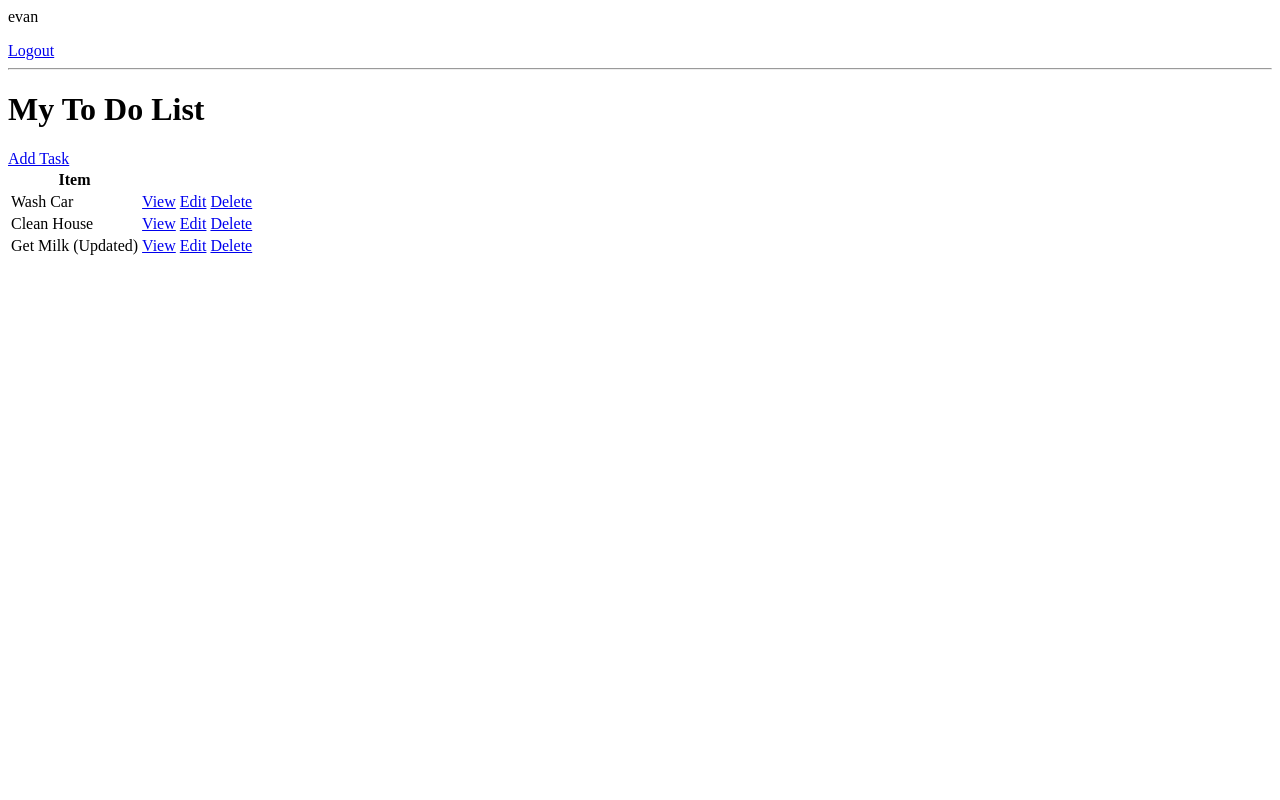
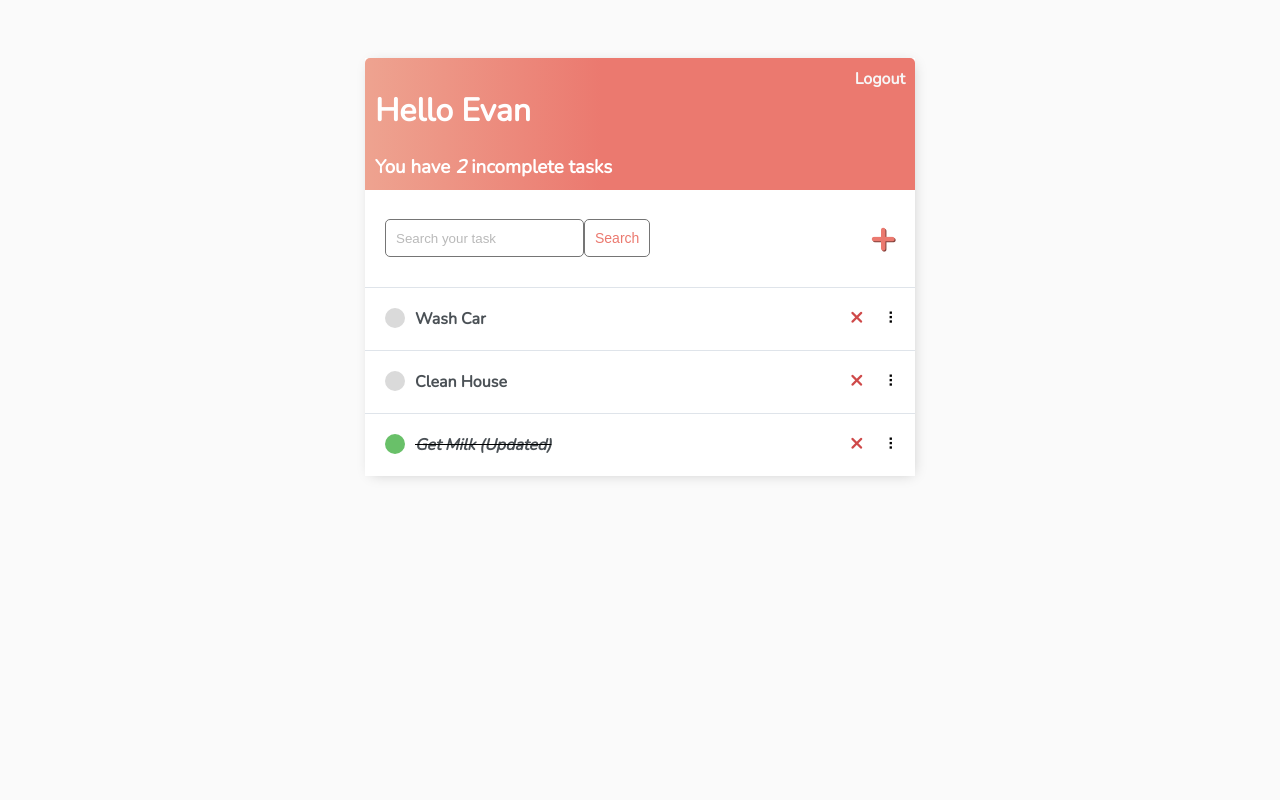
Before and after one commit to Eleaus-Hossain-Evan/ToDo-Lsit-by-Django, a Django app: page / in a window 1280 px wide. Run offline with Django 3.2, Linux system fonts and the light colour scheme; a user stored in the database is signed in; data comes from the database, SQL or seed files in the repository; both versions use the stored data as it was after the commit.

Commit message:
Project Finished

```diff
--- /dev/null
+++ b/base/templates/base/main.html
@@ -0,0 +1,210 @@
+<!DOCTYPE html>
+<html lang="en">
+
+<head>
+    <meta charset="utf-8">
+    <meta name="description"
+        content="This is to do list implemented using Django by Dennis Ivy who is a full stack web developer.">
+
+    <meta http-equiv="X-UA-Compatible" content="IE=edge">
+    <title>To Do Items</title>
+    <meta name="description" content="">
+    <meta name="viewport" content="width=device-width, initial-scale=1">
+
+    <link rel="preconnect" href="https://fonts.gstatic.com">
+    <link href="https://fonts.googleapis.com/css2?family=Nunito:wght@200&display=swap" rel="stylesheet">
+
+    <style>
+        body {
+            background-color: #FAFAFA;
+            font-family: 'Nunito', sans-serif;
+            padding-top: 50px;
+        }
+
+        h1,
+        h2,
+        h3,
+        h4,
+        h5,
+        h6,
+            {
+            font-family: 'Raleway', sans-serif;
+        }
+
+        a,
+        p {
+            color: #4b5156
+        }
+
+        a {
+            font-weight: 600;
+        }
+
+        .container {
+            max-width: 550px;
+            margin: auto;
+            background-color: #fff;
+            -webkit-box-shadow: 2px 2px 13px -4px rgba(0, 0, 0, 0.21);
+            box-shadow: 2px 2px 13px -4px rgba(0, 0, 0, 0.21);
+        }
+
+        input {
+            outline: none;
+            border: none;
+        }
+
+        .header-bar {
+            display: flex;
+            justify-content: space-between;
+            color: #fff;
+            padding: 10px;
+            border-radius: 5px 5px 0 0;
+            background: linear-gradient(90deg, #EEA390 0%, #EB796F 43%, #EB796F 100%);
+        }
+
+        .header-bar a {
+            color: rgb(247, 247, 247);
+            text-decoration: none;
+        }
+
+        .task-wrapper {
+            display: flex;
+            align-items: center;
+            justify-content: space-between;
+            background-color: #fff;
+            border-top: 1px solid #dfe4ea;
+            overflow: hidden;
+        }
+
+        .task-title {
+            display: flex;
+            padding: 20px;
+        }
+
+        .task-title a {
+            text-decoration: none;
+            color: #4b5156;
+            margin-left: 10px;
+        }
+
+        .task-complete-icon {
+            height: 20px;
+            width: 20px;
+            background-color: rgb(105, 192, 105);
+            border-radius: 50%;
+        }
+
+        .task-incomplete-icon {
+            height: 20px;
+            width: 20px;
+            background-color: rgb(218, 218, 218);
+            border-radius: 50%;
+        }
+
+        .delete-link {
+            text-decoration: none;
+            font-weight: 900;
+            color: #cf4949;
+            font-size: 22px;
+            line-height: 0;
+            padding: 20px 0px;
+        }
+
+        /*Handle Classes*/
+
+        .handle {
+            display: inline-block;
+            padding: 20px 16px;
+            cursor: grab;
+            user-select: none;
+        }
+
+        .handle:after,
+        .handle:before {
+            display: block;
+            content: "";
+        }
+
+        .handle:active,
+        .handle:active:before,
+        .handle:active:after {
+            cursor: grabbing;
+        }
+
+        .dropArea {
+            background-color: #f1f2f6;
+            color: black;
+            border: #ced6e0 1px solid;
+        }
+
+        .selectedTask {
+            opacity: 0.6;
+        }
+
+
+        #add-link {
+            color: #EB796F;
+            text-decoration: none;
+            font-size: 42px;
+            text-shadow: 1px 1px #81413b;
+        }
+
+        #search-add-wrapper {
+            display: flex;
+            justify-content: space-between;
+            align-items: center;
+            padding: 20px;
+        }
+
+        @media screen and (max-width:320px) {
+            #search-add-wrapper {
+                padding: 10px;
+            }
+        }
+
+        input[type=text],
+        input[type=password],
+        textarea {
+            border: 1px solid #757575;
+            border-radius: 5px;
+            padding: 10px;
+            width: 90%;
+        }
+
+        label {
+            padding-top: 10px !important;
+            display: block;
+        }
+
+        ::placeholder {
+            font-weight: 300;
+            opacity: 0.5;
+        }
+
+        .button {
+            border: 1px solid #757575;
+            background-color: #FFF;
+            color: #EB796F;
+            padding: 10px;
+            font-size: 14px;
+            border-radius: 5px;
+            cursor: pointer;
+            text-decoration: none;
+        }
+
+        .card-body {
+            padding: 20px;
+        }
+    </style>
+</head>
+
+<body>
+
+    <div class="container">
+        {% block content %} {% endblock content %}
+    </div>
+
+</body>
+
+
+</html>
--- a/base/templates/base/task_list.html
+++ b/base/templates/base/task_list.html
@@ -1,30 +1,51 @@
+{% extends 'base/main.html' %} {% block content %}
 
-{% if request.user.is_authenticated %}
+<div class="header-bar">
+    <div>
+        <h1>Hello {{request.user|title}}</h1>
+        <h3 style="margin:0">You have <i>{{count}}</i> incomplete task{{ count|pluralize:"s" }}</h3>
+    </div>
 
-<p>{{request.user}}</p>
-<a href="{% url 'logout' %}">Logout</a>
-{% else %}
-<a href="{% url 'login' %}">Login</a>
-{% endif %}
+    {% if request.user.is_authenticated %}
+    <a href="{% url 'logout' %}">Logout</a> {% else %}
+    <a href="{% url 'login' %}">Login</a> {% endif %}
+</div>
 
-<hr>
-<h1>My To Do List</h1>
-<a href="{% url 'task-create' %}">Add Task</a>
 
-<table>
-  <tr>
-    <th>Item</th>
-    <th></th>
-  </tr>
-  {% for task in tasks %}
-  <tr>
-    <td>{{task.title}}</td>
-    <td><a href="{% url 'task' task.id %}">View</a></td>
-    <td><a href="{% url 'task-update' task.id %}">Edit</a></td>
-    <td><a href="{% url 'task-delete' task.id %}">Delete</a></td>
-  </tr>
+<div id="search-add-wrapper">
+    <form method="GET" style="display: flex;">
+        <input type='text' name='search-area' placeholder="Search your task" value="{{search_input}}">
+        <input class="button" type="submit" value='Search'>
+    </form>
+    {% if tasks|length > 0 %}
+    <a id="add-link" href="{% url 'task-create' %}">&#x2b;</a>
+    {% endif %}
+</div>
 
-  {% empty %}
-  <h3>No Item in list</h3>
-  {% endfor %}
-</table>
+
+
+<div id="tasklist" class="task-items-wrapper">
+    {% for task in tasks %}
+    <div class="task-wrapper" data-position="{{task.pk}}">
+        <div class="task-title">
+            {% if task.complete %}
+            <div class="task-complete-icon"></div>
+            <i><s><a href="{% url 'task-update' task.id %}">{{task}}</a></s></i> {% else %}
+            <div class="task-incomplete-icon"></div>
+            <a href="{% url 'task-update' task.id %}">{{task}}</a> {% endif %}
+        </div>
+        <div class="task-controls">
+            <a class="delete-link" href="{% url 'task-delete' task.id %}">&#215;</a>
+            <span class="handle">&nbsp;&#10247;</span>
+        </div>
+    </div>
+
+    {% empty %}
+    <div style="text-align: center; padding-bottom: 10px; line-height: 1em;">
+        <h3>No new tasks are created.</h3>
+        <h3>Create a <a style="text-decoration: none; color: #e53935;" href="{% url 'task-create' %}">New task</a> ! </h3>
+    </div>
+    {% endfor %}
+</div>
+
+{% endblock content %}
--- a/base/urls.py
+++ b/base/urls.py
@@ -1,10 +1,11 @@
 from django.urls import path
-from .views import CustomLoginView, TaskList, TaskDetail, TaskCreate, TaskUpdate, TaskDelete
+from .views import CustomLoginView, RegisterPage, TaskList, TaskDetail, TaskCreate, TaskUpdate, TaskDelete
 from django.contrib.auth.views import LogoutView
 
 urlpatterns = [
     path('login/', CustomLoginView.as_view(), name='login'),
     path('logout/', LogoutView.as_view(next_page='login'), name='logout'),
+    path('register/', RegisterPage.as_view(), name='register'),
 
     path('', TaskList.as_view(), name='tasks'),
     path('task/<int:pk>/', TaskDetail.as_view(), name='task'),
--- a/base/views.py
+++ b/base/views.py
@@ -1,12 +1,13 @@
-from base.models import Task
+from django.shortcuts import render, redirect
 from django.views.generic.list import ListView
 from django.views.generic.detail import DetailView
-from django.views.generic.edit import CreateView, UpdateView, DeleteView
+from django.views.generic.edit import CreateView, UpdateView, DeleteView, FormView
 from django.urls import reverse_lazy
 
-from django.contrib.auth.views import LoginView
-
+from django.contrib.auth.views import LoginView, redirect_to_login
 from django.contrib.auth.mixins import LoginRequiredMixin
+from django.contrib.auth.forms import UserCreationForm
+from django.contrib.auth import login
 
 from .models import Task
 
@@ -22,6 +23,24 @@ class CustomLoginView(LoginView):
         return reverse_lazy('tasks')
 
 
+class RegisterPage(FormView):
+    template_name = 'base/register.html'
+    form_class = UserCreationForm
+    redirect_authenticated_user = True
+    success_url = reverse_lazy('tasks')
+
+    def form_valid(self, form):
+        user = form.save()
+        if user is not None:
+            login(self.request, user)
+        return super(RegisterPage, self).form_valid(form)
+
+    def get(self, *args, **kwargs):
+        if self.request.user.is_authenticated:
+            return redirect('tasks')
+        return super(RegisterPage, self).get(*args, **kwargs)
+
+
 class TaskList(LoginRequiredMixin, ListView):
     model = Task
     context_object_name = 'tasks'
@@ -29,7 +48,15 @@ class TaskList(LoginRequiredMixin, ListView):
     def get_context_data(self, **kwargs):
         context = super().get_context_data(**kwargs)
         context['tasks'] = context['tasks'].filter(user=self.request.user)
-        context['count'] = context['tasks'].filter(complete=False)
+        context['count'] = context['tasks'].filter(complete=False).count()
+
+        search_input = self.request.GET.get('search-area') or ''
+        if search_input:
+            context['tasks'] = context['tasks'].filter(
+                title__icontains=search_input)
+
+        context['search_input'] = search_input
+
         return context
 
 
```
Also changed, not shown: base/templates/base/login.html (+21 -6 lines), base/templates/base/register.html (added, +27 -0 lines), base/templates/base/task_confirm_delete.html (+17 -6 lines), base/templates/base/task_form.html (+17 -7 lines), db.sqlite3.
